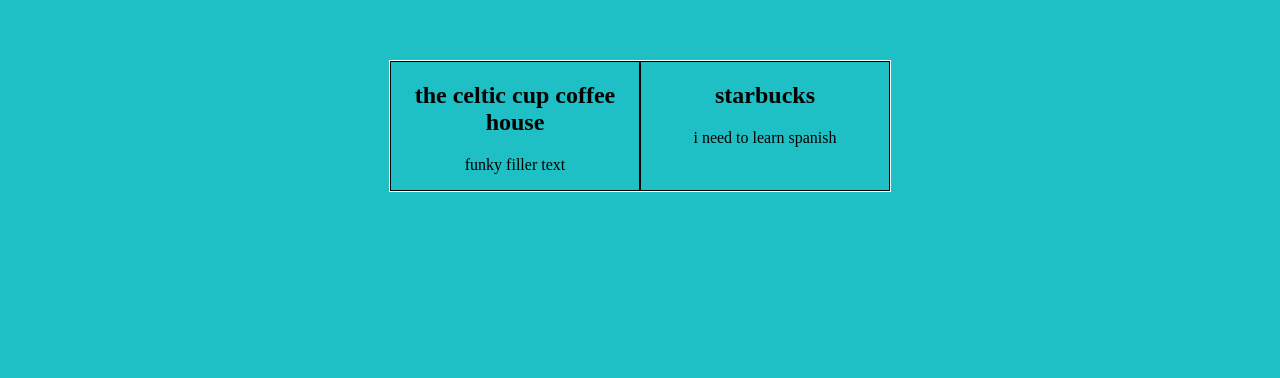
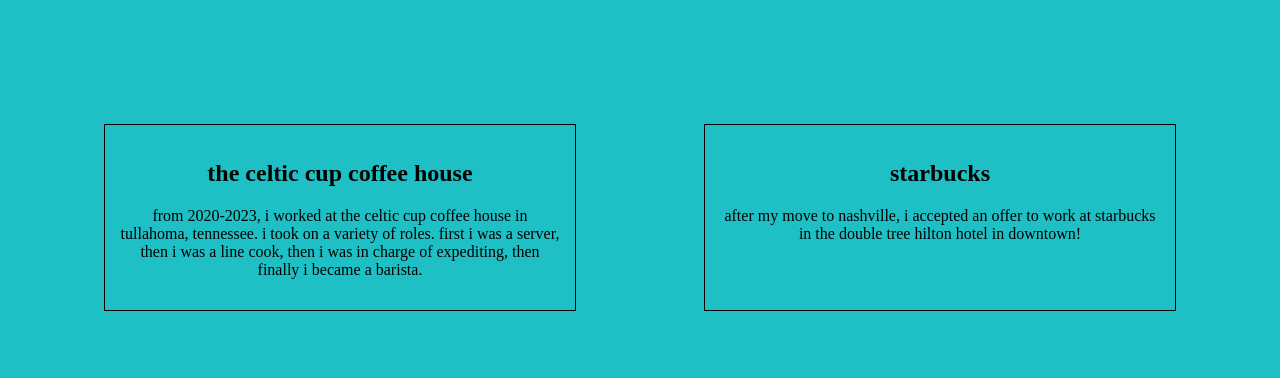
Before and after one commit to skeoswf/LAB-HTML-Resume2, a plain HTML site: page index.html in a window 1280 px wide. Shown: the part 180-558 px from the top of the page. Drawn offline with Linux system fonts and the light colour scheme.

Commit message:
Add text content

```diff
--- a/index.html
+++ b/index.html
@@ -13,12 +13,12 @@
 
     <article id="celticArticle">
       <h1>the celtic cup coffee house</h1>
-      <p>funky filler text</p>
+      <p>from 2020-2023, i worked at the celtic cup coffee house in tullahoma, tennessee. i took on a variety of roles. first i was a server, then i was a line cook, then i was in charge of expediting, then finally i became a barista.</p>
     </article>
 
     <article id="starbucksArticle">
       <h1>starbucks</h1>
-      <p>i need to learn spanish</p>
+      <p>after my move to nashville, i accepted an offer to work at starbucks in the double tree hilton hotel in downtown!</p>
     </article>
 
 
--- a/main.css
+++ b/main.css
@@ -3,16 +3,18 @@ body {
 }
 
 #articleContainer {
-  border: 1px solid rgb(255, 255, 255);
+  /* border: 2px solid orange; */
   display: flex;
   justify-content: space-between;
-  width: 500px;
+  width: 1200px;
   margin: 30vh auto;
 }
 
 #celticArticle, #starbucksArticle {
   border: 1px solid black;
-  width: 300px;
+  width: 500px;
   text-align: center;
   flex: 1;
+  margin: 5vw;
+  padding: 15px;
 }
```
